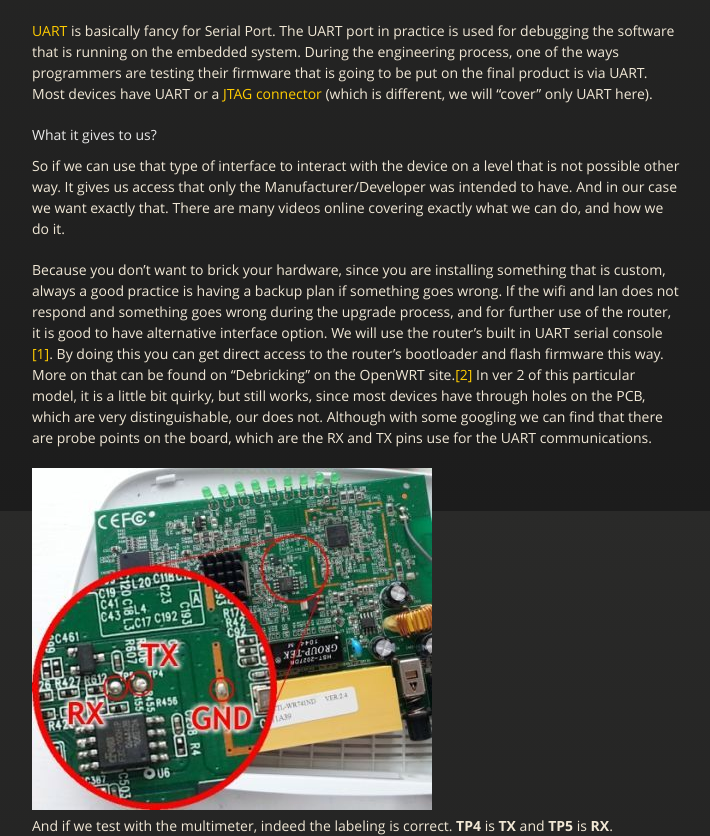
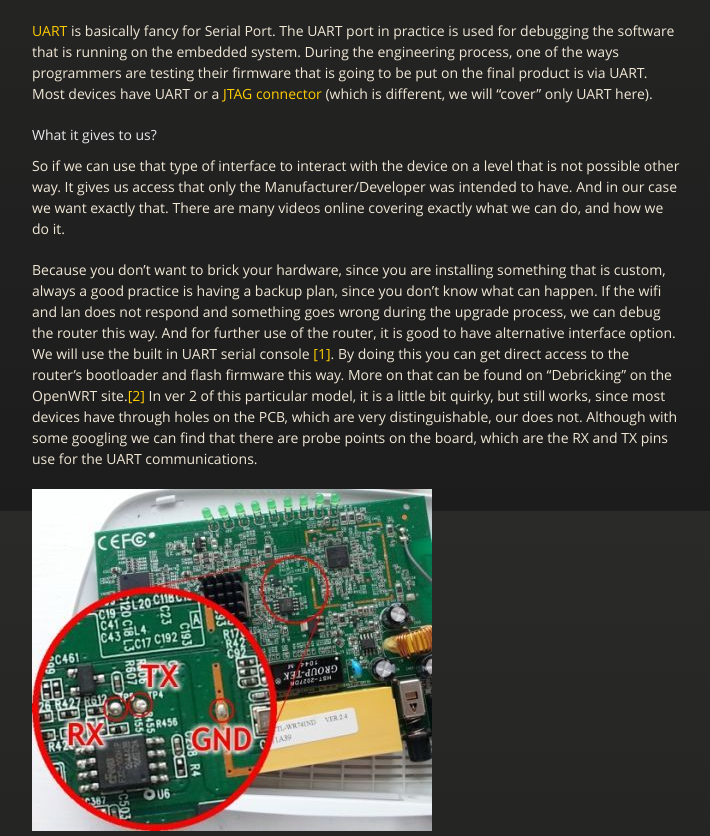
Before and after one commit to P4nd4233/personal--blogg, a Jekyll site: the page built from tp_link-2.md, in a window 1280 px wide and 1400 px high, scrolled down 3089 px. Shown: the top 836 px of the window, without its empty margins (283-993 px from the left). Built offline with Jekyll 4.4.1, drawn with Linux system fonts in a browser that asks for light colours; some of the changed text lies outside the part shown; grey boxes are pictures that could not be loaded.

Commit message:
modified:   tp_link-2.md

```diff
--- a/tp_link-2.md
+++ b/tp_link-2.md
@@ -60,8 +60,8 @@ In our case that is not an option since the latest firmware was released back in
 So if we can use that type of interface to interact with the device on a level that is not possible other way. It gives us access that only the Manufacturer/Developer was intended to have. And in our case we want exactly that.
 There are many videos online covering exactly what we can do, and how we do it.
 
-Because you don't want to brick your hardware, since you are installing something that is custom, always a good practice is having a backup plan if something goes wrong.
-If the wifi and lan does not respond and something goes wrong during the upgrade process, and for further use of the router, it is good to have alternative interface option. We will use the router's built in UART serial console <a href="https://en.wikipedia.org/wiki/Universal_asynchronous_receiver-transmitter" target="_blank">[1]</a>. By doing this you can get direct access to the router's bootloader and flash firmware this way. More on that can be found on "Debricking" on the OpenWRT site.<a href="https://openwrt.org/toh/tp-link/tl-wr740n" target="blank">[2]</a> In ver 2 of this particular model, it is a little bit quirky, but still works, since most devices have through holes on the PCB, which are very distinguishable, our does not. Although with some googling we can find that there are probe points on the board, which are the RX and TX pins use for the UART communications.
+Because you don't want to brick your hardware, since you are installing something that is custom, always a good practice is having a backup plan, since you don't know what can happen.
+If the wifi and lan does not respond and something goes wrong during the upgrade process, we can debug the router this way. And for further use of the router, it is good to have alternative interface option. We will use the built in UART serial console <a href="https://en.wikipedia.org/wiki/Universal_asynchronous_receiver-transmitter" target="_blank">[1]</a>. By doing this you can get direct access to the router's bootloader and flash firmware this way. More on that can be found on "Debricking" on the OpenWRT site.<a href="https://openwrt.org/toh/tp-link/tl-wr740n" target="blank">[2]</a> In ver 2 of this particular model, it is a little bit quirky, but still works, since most devices have through holes on the PCB, which are very distinguishable, our does not. Although with some googling we can find that there are probe points on the board, which are the RX and TX pins use for the UART communications.
 
 <a href="pics/networking/tplink/tp-link-uart-1.jpg" target="_blank"><img src="pics/networking/tplink/tp-link-uart-1.jpg"></a> <br>
 And if we test with the multimeter, indeed the labeling is correct. <strong>TP4</strong> is <strong>TX</strong> and <strong>TP5</strong> is <strong>RX</strong>.
@@ -69,7 +69,7 @@ And if we test with the multimeter, indeed the labeling is correct. <strong>TP4<
 <a href="pics/networking/tplink/tx-1.png" target="_blank"><img src="pics/networking/tplink/tx-1.png"></a> <br>
 
 So I have soldered 3 wires to these pins, 1 to TX, 1 to RX and 1 to a ground pad. Run the wires out of the case, by breaking the plastic on the bottom, and soldering header pins to the end of the wires, so we can connect them to <a href="https://www.aliexpress.com/wholesale?catId=0&initiative_id=SB_20200831113029&SearchText=usb+uart+adapter" target="_blank">UART-to-USB interface</a>, and get a serial console. <br>
-> Tip 1: Use different-colored wires for the different pads, if you don't have like me, make sure to label them correctly <br>
+> Tip 1: Use different-colored wires for the different pads, if you don't have, like me, make sure to label them correctly <br>
 > Tip 2: because the connection between the header and the wire is not as structurally strong, i have used super glue and sprinkled some baking soda on top, to make the bonding harden more, and stick the 2 plastic pieces together.
 
 <a href="pics/networking/tplink/uart-2.jpg" target="_blank"><img src="pics/networking/tplink/uart-2.jpg"></a> <br>
```
Also changed, not shown: other parts of tp_link-2.md (+2 -2 lines).
